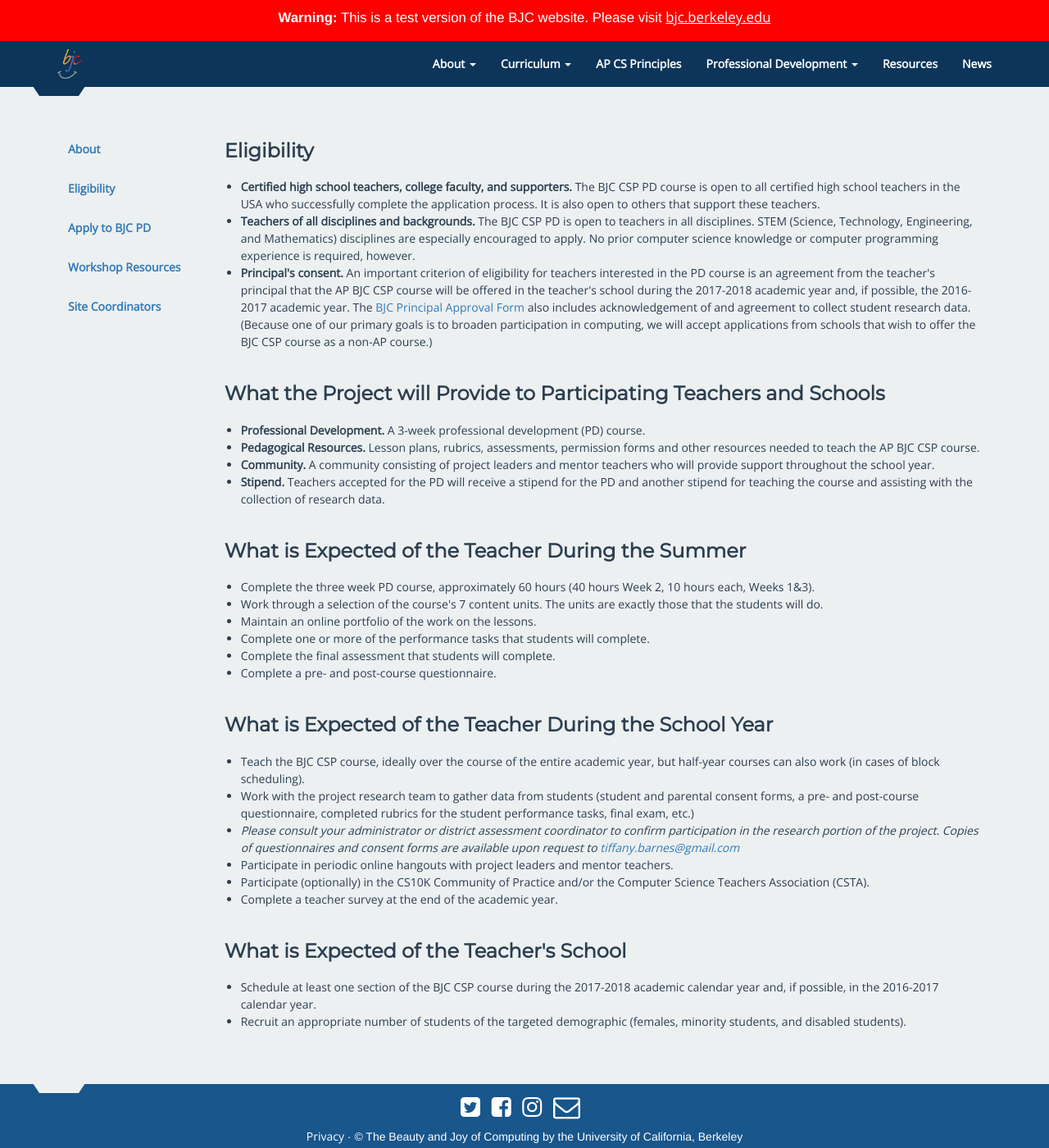
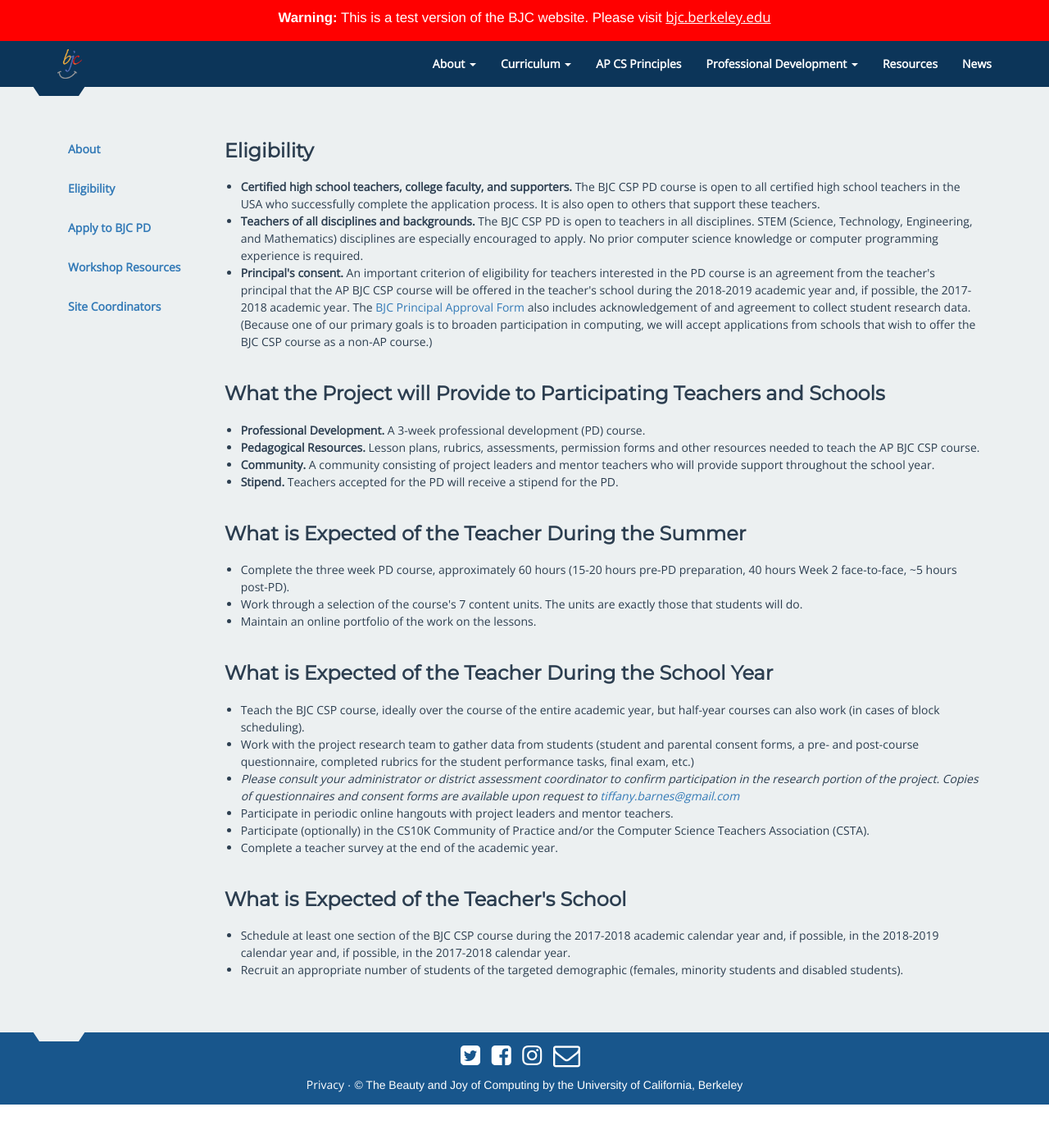
Before and after one commit to beautyjoy/beautyjoy.github.io, a Jekyll site: the page built from professional-development-3-weeks/eligibility.html, in a window 1280 px wide and 1400 px high, scrolled down 454 px. Shown: the whole window at 82% size. Built offline with Jekyll 4.4.1, drawn with Linux system fonts in a browser that asks for light colours; after the commit the page ends 1801 px from its top, so only the background shows below that.

Commit message:
Updated text

```diff
--- a/professional-development-3-weeks/eligibility.html
+++ b/professional-development-3-weeks/eligibility.html
@@ -7,8 +7,8 @@
 
 <ul>
     <li><strong>Certified high school teachers, college faculty, and supporters.</strong> The BJC CSP PD course is open to all certified high school teachers in the USA who successfully complete the application process. It is also open to others that support these teachers.</li>
-    <li><strong>Teachers of all disciplines and backgrounds.</strong> The BJC CSP PD is open to teachers in all disciplines. STEM (Science, Technology, Engineering, and Mathematics) disciplines are especially encouraged to apply. No prior computer science knowledge or computer programming experience is required, however.</li>
-    <li><strong>Principal's consent.</strong> An important criterion of eligibility for teachers interested in the PD course is an agreement from the teacher's principal that the AP BJC CSP course will be offered in the teacher's school during the 2017-2018 academic year and, if possible, the 2016-2017 academic year. The <a href="http://bit.ly/2016-BJC-Principal-form">BJC Principal Approval Form</a> also includes acknowledgement of and agreement to collect student research data. (Because one of our primary goals is to broaden participation in computing, we will accept applications from schools that wish to offer the BJC CSP course as a non-AP course.)</li>
+    <li><strong>Teachers of all disciplines and backgrounds.</strong> The BJC CSP PD is open to teachers in all disciplines. STEM (Science, Technology, Engineering, and Mathematics) disciplines are especially encouraged to apply. No prior computer science knowledge or computer programming experience is required.</li>
+    <li><strong>Principal's consent.</strong> An important criterion of eligibility for teachers interested in the PD course is an agreement from the teacher's principal that the AP BJC CSP course will be offered in the teacher's school during the 2018-2019 academic year and, if possible, the 2017-2018 academic year. The <a href="http://bjc.link/2017_principles_form">BJC Principal Approval Form</a> also includes acknowledgement of and agreement to collect student research data. (Because one of our primary goals is to broaden participation in computing, we will accept applications from schools that wish to offer the BJC CSP course as a non-AP course.)</li>
 </ul>
 
 <h3>What the Project will Provide to Participating Teachers and Schools</h3>
@@ -17,18 +17,15 @@
     <li><strong>Professional Development.</strong> A 3-week professional development (PD) course.</li>
     <li><strong>Pedagogical Resources.</strong> Lesson plans, rubrics, assessments, permission forms and other resources needed to teach the AP BJC CSP course.</li>
     <li><strong>Community.</strong> A community consisting of project leaders and mentor teachers who will provide support throughout the school year.</li>
-    <li><strong>Stipend.</strong> Teachers accepted for the PD will receive a stipend for the PD and another stipend for teaching the course and assisting with the collection of research data.</li>
+    <li><strong>Stipend.</strong> Teachers accepted for the PD will receive a stipend for the PD.</li>
 </ul>
 
 <h3>What is Expected of the Teacher During the Summer</h3>
 
 <ul>
-    <li>Complete the three week PD course, approximately 60 hours (40 hours Week 2, 10 hours each, Weeks 1&amp;3).</li>
-    <li>Work through a selection of the course's 7 content units.  The units are exactly those that the students will do.</li>
+    <li>Complete the three week PD course, approximately 60 hours (15-20 hours pre-PD preparation, 40 hours Week 2 face-to-face, ~5 hours post-PD).</li>
+    <li>Work through a selection of the course's 7 content units. The units are exactly those that students will do.</li>
     <li>Maintain an online portfolio of the work on the lessons.</li>
-    <li>Complete one or more of the performance tasks that students will complete.</li>
-    <li>Complete the final assessment that students will complete.</li>
-    <li>Complete a pre- and post-course questionnaire.</li>
 </ul>
 
 <h3>What is Expected of the Teacher During the School Year</h3>
@@ -45,6 +42,6 @@
 <h3>What is Expected of the Teacher's School</h3>
 
 <ul>
-    <li>Schedule at least one section of the BJC CSP course during the 2017-2018 academic calendar year and, if possible, in the 2016-2017 calendar year.</li>
-    <li>Recruit an appropriate number of students of the targeted demographic (females, minority students, and disabled students).</li>
+    <li>Schedule at least one section of the BJC CSP course during the 2017-2018 academic calendar year and, if possible, in the 2018-2019 calendar year and, if possible, in the 2017-2018 calendar year.</li>
+    <li>Recruit an appropriate number of students of the targeted demographic (females, minority students and disabled students).</li>
 </ul>
```
